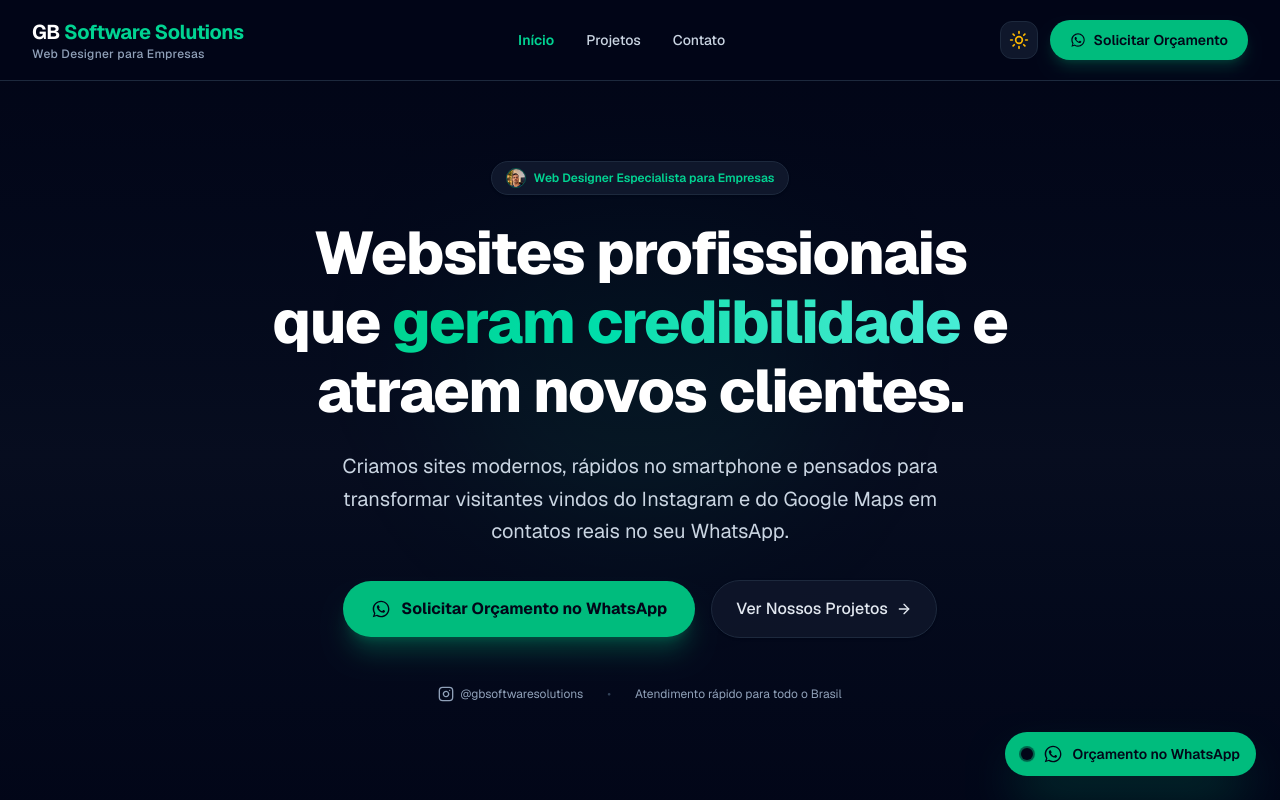
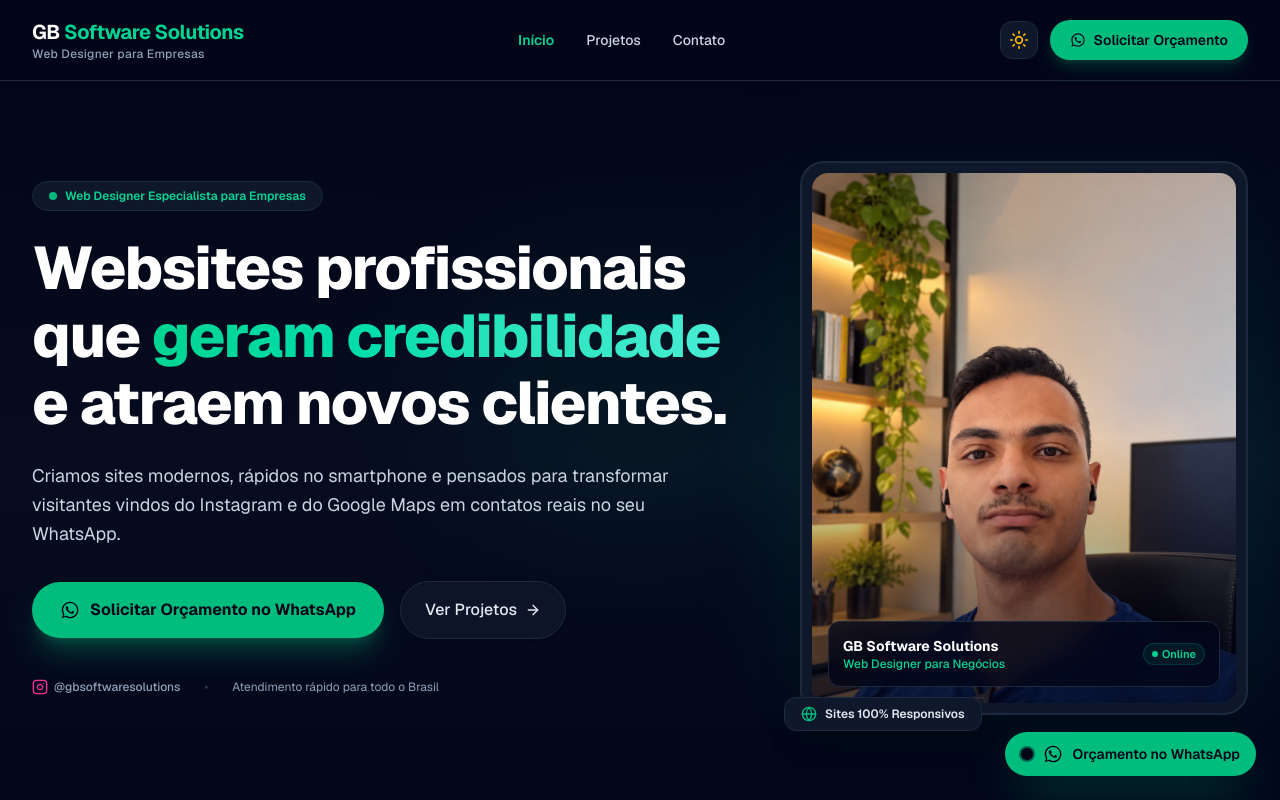
Before and after one commit to gabriel8programmer/portfolio-web-designer, a Next.js app: page / in a window 1280 px wide. Shown: the top 800 px of the page. Built offline with nearby package versions, Linux system fonts and the light colour scheme; no server answers; the database is empty.

Commit message:
feat: prominently display professional profile photo in home hero section

```diff
--- a/src/app/page.tsx
+++ b/src/app/page.tsx
@@ -43,22 +43,17 @@
           {/* Subtle glow highlight */}
           <div className="absolute top-0 left-1/2 -translate-x-1/2 w-96 h-96 bg-emerald-500/10 rounded-full blur-3xl pointer-events-none -z-10" />
 
-          <div className="max-w-3xl mx-auto text-center">
-            {/* Tag / Positioning with profile image */}
-            <div className="inline-flex items-center gap-2 px-3.5 py-1.5 rounded-full bg-white dark:bg-slate-900 border border-slate-200 dark:border-slate-800 text-xs font-semibold text-emerald-700 dark:text-emerald-400 mb-6 shadow-sm">
-              <div className="relative w-5 h-5 rounded-full overflow-hidden border border-emerald-500/40">
-                <Image
-                  src="/perfil.png"
-                  alt="Perfil"
-                  fill
-                  className="object-cover"
-                />
-              </div>
+          <div className="grid grid-cols-1 lg:grid-cols-12 gap-12 lg:gap-8 items-center">
+            {/* Left Column: Headline, Intro & CTAs */}
+            <div className="lg:col-span-7 text-center lg:text-left space-y-6">
+              {/* Tag / Positioning */}
+              <div className="inline-flex items-center gap-2 px-4 py-1.5 rounded-full bg-white dark:bg-slate-900 border border-slate-200 dark:border-slate-800 text-xs font-semibold text-emerald-700 dark:text-emerald-400 shadow-sm">
+                <span className="w-2 h-2 rounded-full bg-emerald-500 animate-pulse" />
                 <span>Web Designer Especialista para Empresas</span>
               </div>
 
               {/* Main Headline */}
-            <h1 className="text-4xl sm:text-5xl md:text-6xl font-extrabold text-slate-950 dark:text-white tracking-tight leading-[1.15] mb-6">
+              <h1 className="text-4xl sm:text-5xl lg:text-6xl font-extrabold text-slate-950 dark:text-white tracking-tight leading-[1.12]">
                 Websites profissionais que{" "}
                 <span className="text-transparent bg-clip-text bg-gradient-to-r from-emerald-600 to-teal-500 dark:from-emerald-400 dark:to-teal-300">
                   geram credibilidade
@@ -67,12 +62,12 @@
               </h1>
 
               {/* Short Introduction */}
-            <p className="text-base sm:text-lg md:text-xl text-slate-600 dark:text-slate-300 leading-relaxed mb-8 max-w-2xl mx-auto font-normal">
+              <p className="text-base sm:text-lg text-slate-600 dark:text-slate-300 leading-relaxed max-w-2xl mx-auto lg:mx-0 font-normal">
                 Criamos sites modernos, rápidos no smartphone e pensados para transformar visitantes vindos do Instagram e do Google Maps em contatos reais no seu WhatsApp.
               </p>
 
               {/* CTAs */}
-            <div className="flex flex-col sm:flex-row items-center justify-center gap-4 mb-10">
+              <div className="flex flex-col sm:flex-row items-center justify-center lg:justify-start gap-4 pt-2">
                 <a
                   href={whatsappUrl}
                   target="_blank"
@@ -87,24 +82,72 @@
                   href="/projetos"
                   className="w-full sm:w-auto inline-flex items-center justify-center gap-2 px-6 py-4 rounded-full border border-slate-300 dark:border-slate-800 bg-white hover:bg-slate-100 dark:bg-slate-900/80 dark:hover:bg-slate-800 text-slate-700 hover:text-slate-900 dark:text-slate-200 dark:hover:text-white text-base font-medium transition-colors shadow-sm"
                 >
-                <span>Ver Nossos Projetos</span>
+                  <span>Ver Projetos</span>
                   <ArrowRightIcon className="w-4 h-4" />
                 </Link>
               </div>
 
               {/* Channels & Social Links */}
-            <div className="flex items-center justify-center gap-6 pt-2 text-xs text-slate-500 dark:text-slate-400">
+              <div className="flex items-center justify-center lg:justify-start gap-6 pt-4 text-xs text-slate-500 dark:text-slate-400">
                 <a
                   href={instagramUrl}
                   target="_blank"
                   rel="noopener noreferrer"
-                className="inline-flex items-center gap-1.5 text-slate-600 dark:text-slate-400 hover:text-pink-600 dark:hover:text-pink-400 transition-colors"
+                  className="inline-flex items-center gap-1.5 text-slate-600 dark:text-slate-400 hover:text-pink-600 dark:hover:text-pink-400 transition-colors font-medium"
                 >
-                <InstagramIcon className="w-4 h-4" />
+                  <InstagramIcon className="w-4 h-4 text-pink-500" />
                   <span>@gbsoftwaresolutions</span>
                 </a>
                 <span className="text-slate-300 dark:text-slate-700">•</span>
                 <span>Atendimento rápido para todo o Brasil</span>
+              </div>
+            </div>
+
+            {/* Right Column: Prominent Professional Profile Image */}
+            <div className="lg:col-span-5 flex justify-center lg:justify-end">
+              <div className="relative w-full max-w-sm sm:max-w-md">
+                {/* Ambient glow behind profile picture */}
+                <div className="absolute -inset-4 bg-gradient-to-tr from-emerald-500/20 to-teal-400/20 rounded-3xl blur-2xl -z-10" />
+
+                {/* Profile Picture Card */}
+                <div className="relative rounded-3xl overflow-hidden border-2 border-slate-200 dark:border-slate-800 bg-white dark:bg-slate-900 shadow-2xl p-2.5">
+                  <div className="relative aspect-[4/5] w-full rounded-2xl overflow-hidden bg-slate-100 dark:bg-slate-950">
+                    <Image
+                      src="/perfil.png"
+                      alt="Foto de Perfil - GB Software Solutions Web Designer"
+                      fill
+                      priority
+                      sizes="(max-width: 768px) 90vw, (max-width: 1200px) 40vw, 400px"
+                      className="object-cover object-top"
+                    />
+                    <div className="absolute inset-0 bg-gradient-to-t from-slate-950/80 via-transparent to-transparent opacity-90" />
+
+                    {/* Bottom Card Overlay Tag */}
+                    <div className="absolute bottom-4 left-4 right-4 p-3.5 rounded-xl bg-slate-950/80 backdrop-blur-md border border-slate-800 text-white">
+                      <div className="flex items-center justify-between">
+                        <div>
+                          <p className="font-bold text-sm text-white">
+                            GB Software Solutions
+                          </p>
+                          <p className="text-xs text-emerald-400 font-medium">
+                            Web Designer para Negócios
+                          </p>
+                        </div>
+                        <span className="flex items-center gap-1 text-[11px] font-semibold text-emerald-400 bg-emerald-500/10 px-2 py-0.5 rounded-full border border-emerald-500/20">
+                          <span className="w-1.5 h-1.5 rounded-full bg-emerald-400 animate-pulse" />
+                          Online
+                        </span>
+                      </div>
+                    </div>
+                  </div>
+                </div>
+
+                {/* Floating Badge: Mobile Ready */}
+                <div className="absolute -bottom-4 -left-4 hidden sm:flex items-center gap-2 px-4 py-2 rounded-xl bg-white dark:bg-slate-900 border border-slate-200 dark:border-slate-800 text-xs font-semibold text-slate-800 dark:text-slate-200 shadow-xl">
+                  <GlobeIcon className="w-4 h-4 text-emerald-500" />
+                  <span>Sites 100% Responsivos</span>
+                </div>
+              </div>
             </div>
           </div>
         </div>
```
Lines whose indentation alone changed are shown as unchanged.
